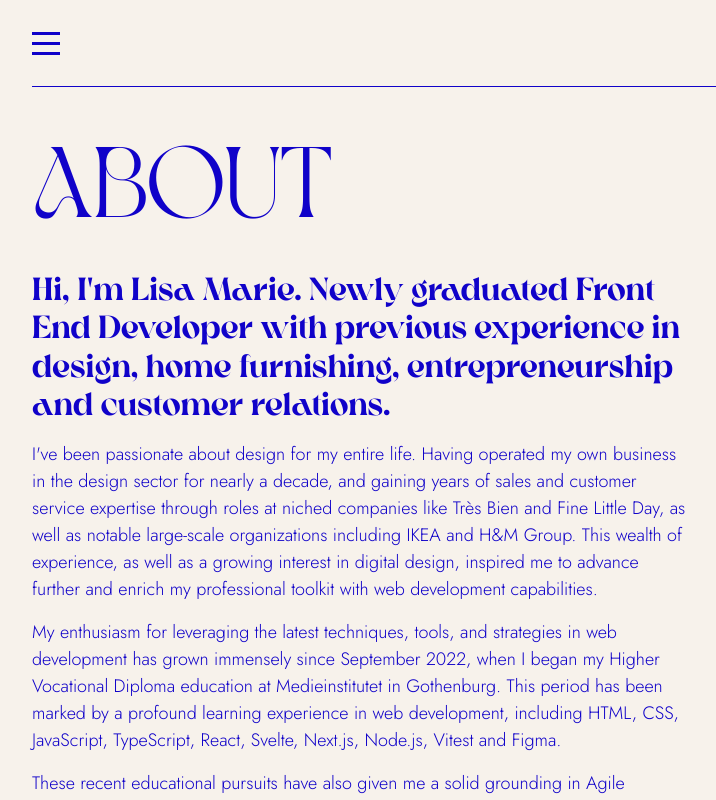
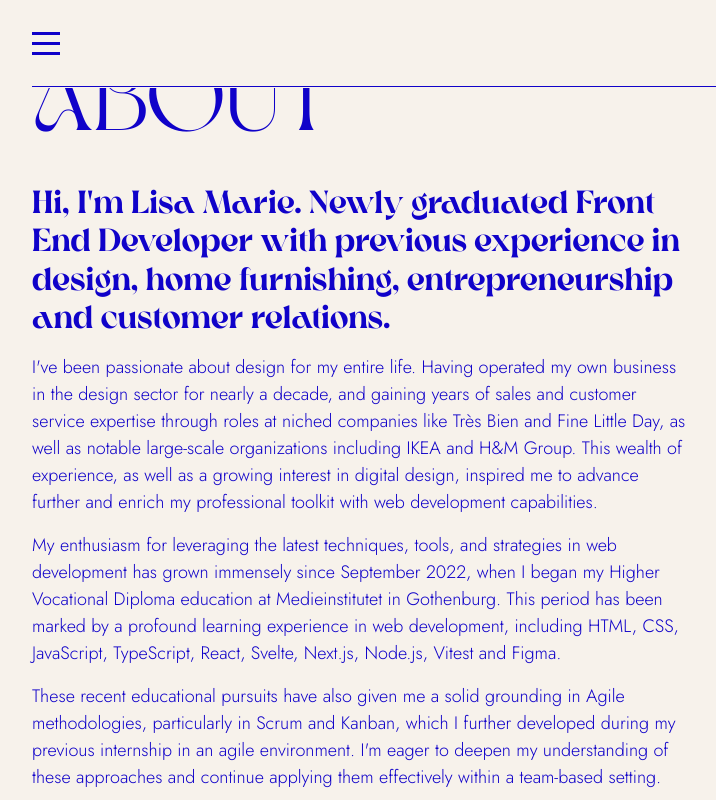
Before and after one commit to lisamarieandersson/showcase-pro, a React (Vite) app: page /about in a window 1280 px wide. Shown: the top 800 px of the page, without its empty margins (28-744 px from the left). Built offline with nearby package versions, Linux system fonts and the light colour scheme.

Commit message:
edit css grid with header

```diff
--- a/src/components/header/Header.scss
+++ b/src/components/header/Header.scss
@@ -1,6 +1,14 @@
 @import '../../styles/main.scss';
 
 .header {
-  @include grid-child(1, 12);
-  margin-block-start: $spacing-sm;
+  @include content-width;
+  padding-block-start: $spacing-sm;
+  position: fixed;
+  top: 0;
+  left: 0;
+  right: 0;
+  z-index: 1000;
+  background-color: $color-background;
+  height: 5.5rem; // add var for this later
+  width: 100%;
 }
```
